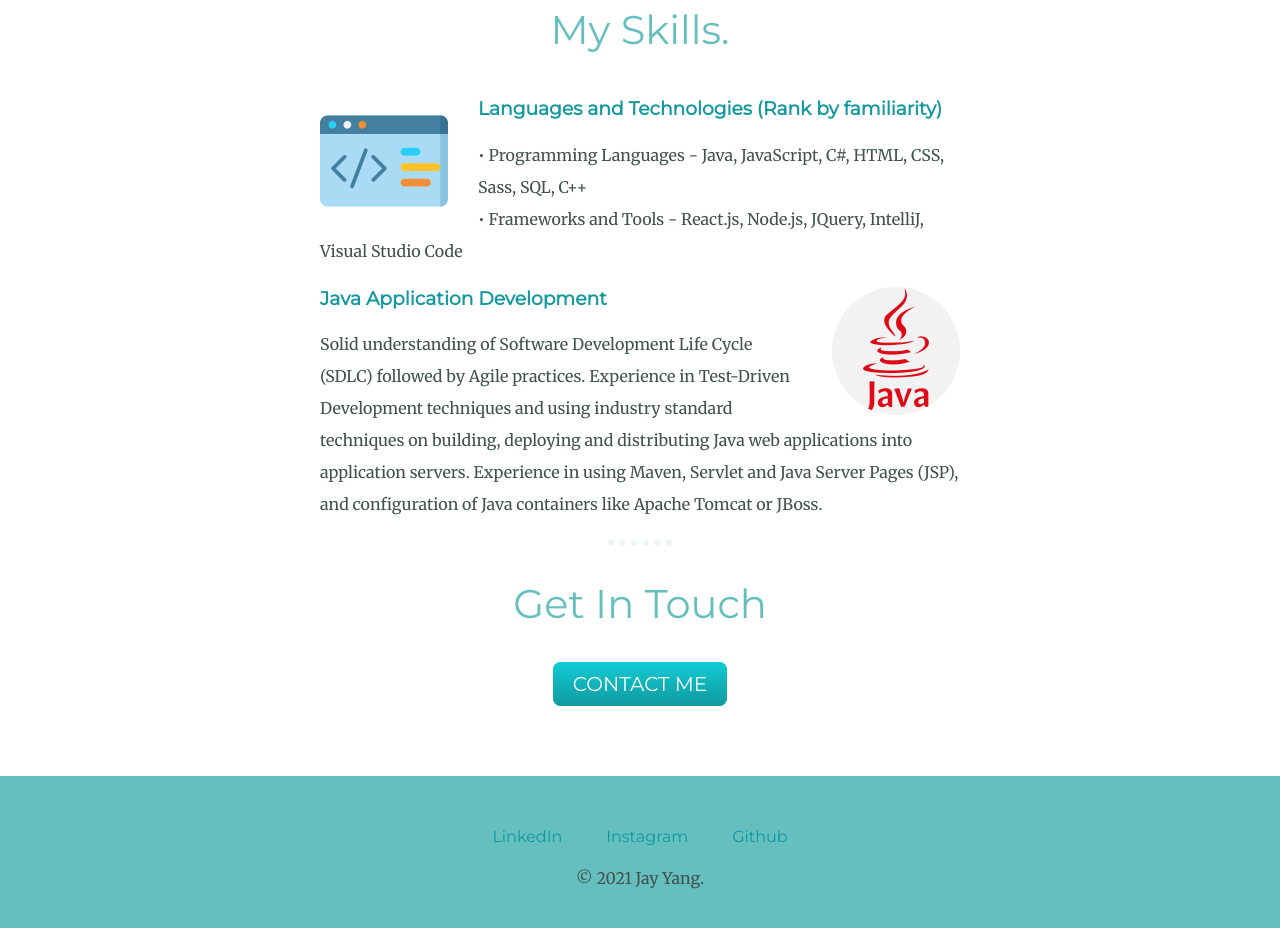
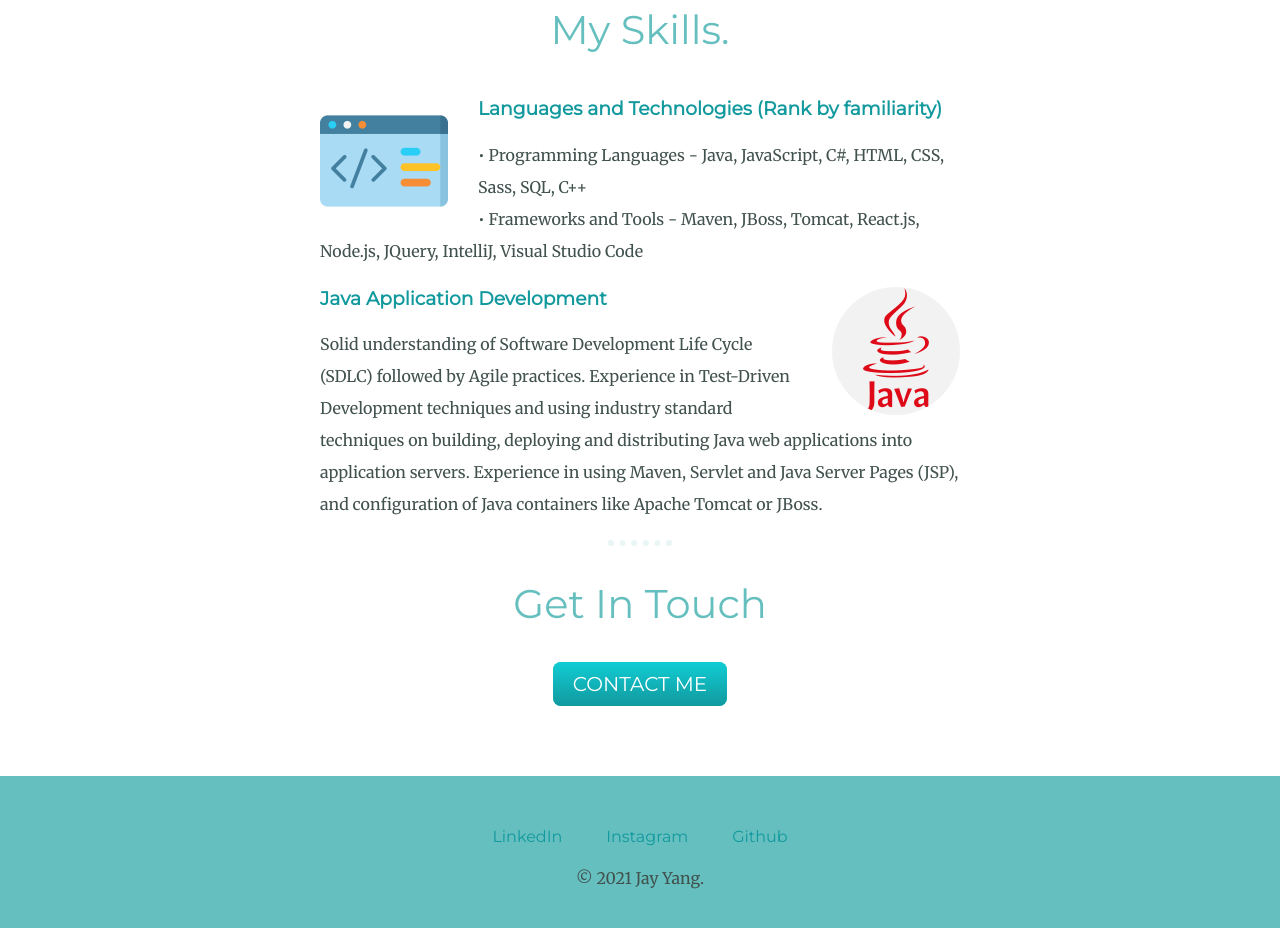
Before and after one commit to yangzr1818/cv, a plain HTML site: page index.html in a window 1280 px wide. Shown: the part 1240-2168 px from the top of the page. Drawn offline with Linux system fonts and the light colour scheme.

Commit message:
updated index.html

```diff
--- a/index.html
+++ b/index.html
@@ -76,7 +76,7 @@
         <p>
           • Programming Languages - Java, JavaScript, C#, HTML, CSS, Sass, SQL, C++ <br />
 
-          • Frameworks and Tools - React.js, Node.js, JQuery, IntelliJ, Visual Studio Code</p>
+          • Frameworks and Tools - Maven, JBoss, Tomcat, React.js, Node.js, JQuery, IntelliJ, Visual Studio Code</p>
       </div>
 
 
```
